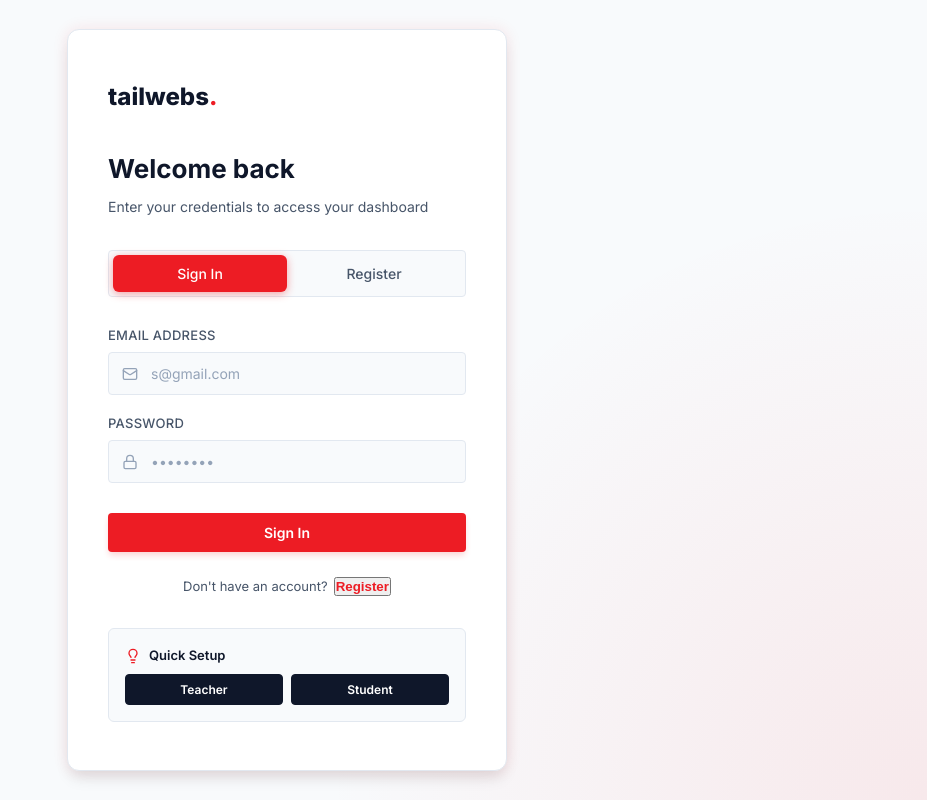
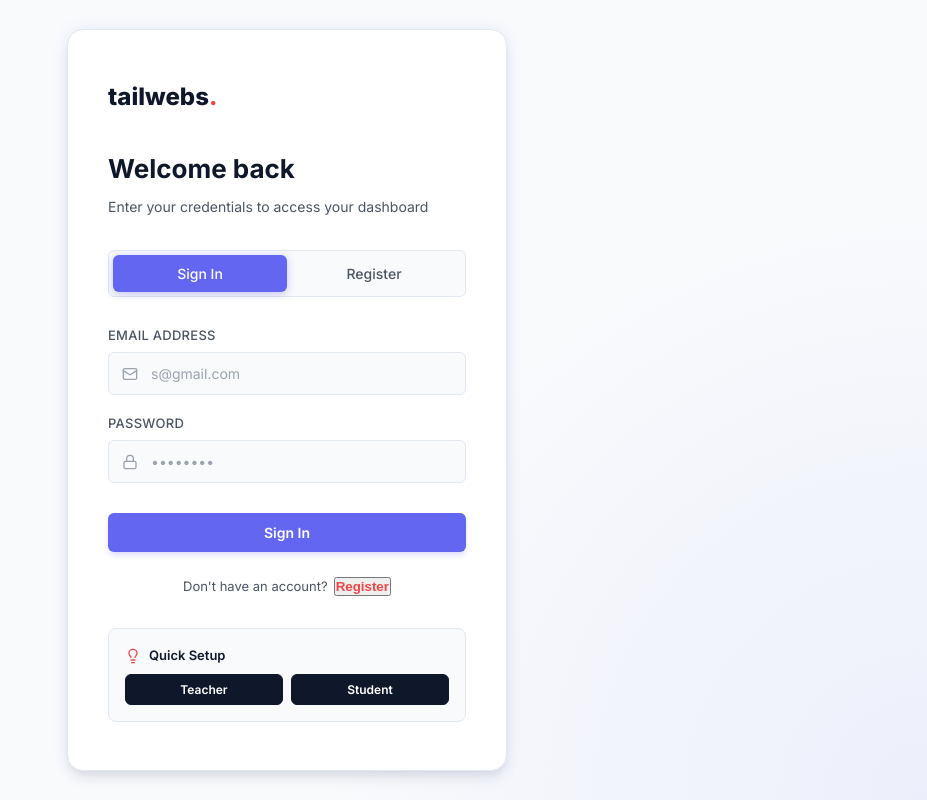
Before and after one commit to PremanshBehl/tailwebs_frontend, a React (Create React App) app: page /login in a window 1280 px wide. Shown: the whole page, without its empty margins (353-1280 px from the left). Built offline with nearby package versions, Linux system fonts and the light colour scheme; no server answers.

Commit message:
Refactor UI with modern Indigo/Slate palette and glassmorphism Navbar

```diff
--- a/src/index.css
+++ b/src/index.css
@@ -2,42 +2,42 @@
 
 /* ─── Design Tokens ──────────────────────────────────── */
 :root {
-  --bg-primary:    #ffffff;
+  --bg-primary:    #fcfcfd;
   --bg-secondary:  #f8fafc;
   --bg-card:       #ffffff;
   --bg-card-hover: #f1f5f9;
   --border:        #e2e8f0;
-  --border-focus:  #ed1c24;
+  --border-focus:  #6366f1;
 
-  --accent:        #ed1c24;
-  --accent-hover:  #c4121a;
-  --accent-light:  rgba(237, 28, 36, 0.08);
+  --accent:        #6366f1;
+  --accent-hover:  #4f46e5;
+  --accent-light:  rgba(99, 102, 241, 0.08);
 
   --navy:          #0f172a;
   --navy-light:    #1e293b;
 
-  --red:           #ed1c24;
-  --red-light:     rgba(237, 28, 36, 0.1);
-  --green:         #22c55e;
-  --green-light:   #f0fdf4;
+  --red:           #ef4444;
+  --red-light:     rgba(239, 68, 68, 0.1);
+  --green:         #10b981;
+  --green-light:   #ecfdf5;
   --amber:         #f59e0b;
   --amber-light:   #fffbeb;
   --blue:          #3b82f6;
   --blue-light:    #eff6ff;
 
   --text-primary:   #0f172a;
-  --text-secondary: #475569;
-  --text-muted:     #94a3b8;
+  --text-secondary: #4b5563;
+  --text-muted:     #9ca3af;
 
-  --radius-sm: 4px;
-  --radius-md: 6px;
-  --radius-lg: 8px;
-  --radius-xl: 12px;
+  --radius-sm: 6px;
+  --radius-md: 8px;
+  --radius-lg: 12px;
+  --radius-xl: 16px;
 
-  --shadow-sm: 0 1px 2px rgba(0,0,0,0.05);
-  --shadow-md: 0 4px 6px -1px rgba(0,0,0,0.1);
-  --shadow-lg: 0 10px 15px -3px rgba(0,0,0,0.1);
-  --shadow-accent: 0 0 15px rgba(237, 28, 36, 0.1);
+  --shadow-sm: 0 1px 2px rgba(0,0,0,0.04);
+  --shadow-md: 0 4px 6px -1px rgba(0,0,0,0.06), 0 2px 4px -1px rgba(0,0,0,0.04);
+  --shadow-lg: 0 10px 15px -3px rgba(0,0,0,0.08), 0 4px 6px -2px rgba(0,0,0,0.04);
+  --shadow-accent: 0 0 15px rgba(99, 102, 241, 0.1);
 
   --transition: all 0.2s cubic-bezier(0.4,0,0.2,1);
 }
@@ -153,9 +153,9 @@ body {
 }
 
 .auth-tab.active {
-  background: var(--red);
+  background: var(--accent);
   color: #fff;
-  box-shadow: 0 2px 8px rgba(237, 28, 36, 0.4);
+  box-shadow: 0 2px 8px rgba(79, 70, 229, 0.3);
 }
 
 /* ─── Form Controls ───────────────────────────────────── */
@@ -231,13 +231,13 @@ body {
 .btn:disabled { opacity: 0.5; cursor: not-allowed; }
 
 .btn-primary {
-  background: var(--red);
+  background: var(--accent);
   color: #fff;
-  box-shadow: 0 4px 6px -1px rgba(237, 28, 36, 0.2);
+  box-shadow: 0 4px 6px -1px rgba(79, 70, 229, 0.2);
 }
 .btn-primary:hover:not(:disabled) {
   transform: translateY(-1px);
-  box-shadow: 0 4px 20px rgba(237, 28, 36, 0.5);
+  box-shadow: 0 4px 20px rgba(79, 70, 229, 0.4);
 }
 .btn-primary:active:not(:disabled) { transform: translateY(0); }
 
@@ -255,7 +255,7 @@ body {
 .btn-danger {
   background: var(--red-light);
   color: var(--red);
-  border: 1px solid rgba(239,68,68,0.3);
+  border: 1px solid rgba(225,29,72,0.3);
 }
 .btn-danger:hover:not(:disabled) {
   background: var(--red);
@@ -265,7 +265,7 @@ body {
 .btn-success {
   background: var(--green-light);
   color: var(--green);
-  border: 1px solid rgba(34,197,94,0.3);
+  border: 1px solid rgba(5,150,105,0.3);
 }
 .btn-success:hover:not(:disabled) {
   background: var(--green);
@@ -275,7 +275,7 @@ body {
 .btn-warning {
   background: var(--amber-light);
   color: var(--amber);
-  border: 1px solid rgba(245,158,11,0.3);
+  border: 1px solid rgba(217,119,6,0.3);
 }
 .btn-warning:hover:not(:disabled) {
   background: var(--amber);
@@ -288,16 +288,17 @@ body {
 
 /* ─── Navbar ──────────────────────────────────────────── */
 .navbar {
+  position: sticky;
+  top: 0;
+  z-index: 100;
   height: 64px;
-  background: var(--bg-primary);
+  background: rgba(255, 255, 255, 0.8);
+  backdrop-filter: blur(12px);
   border-bottom: 1px solid var(--border);
   display: flex;
   align-items: center;
   justify-content: space-between;
   padding: 0 40px;
-  position: sticky;
-  top: 0;
-  z-index: 100;
 }
 
 .navbar-brand {
```
